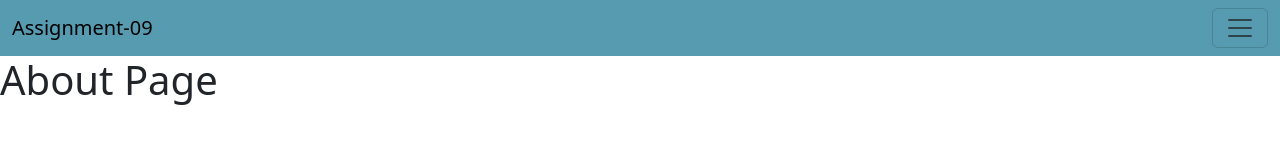
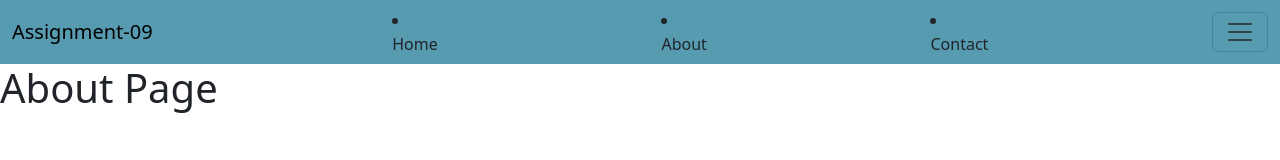
Before and after one commit to Phatfisher/MART341-WebDesign-Ma-Vang, a plain HTML site: page assignment-09/about.html in a window 1280 px wide. Drawn offline with nearby package versions, Linux system fonts and the light colour scheme.

Commit message:
Adding in more fixes.

```diff
--- a/assignment-09/about.html
+++ b/assignment-09/about.html
@@ -9,13 +9,22 @@
         <nav class="navbar navbar-light" style="background-color: #579BB1;">
             <div class="container-fluid">
               <a class="navbar-brand" href="#">Assignment-09</a>
+              <li class="nav-item">
+                <a class="nav-link" href="./index.html">Home</a>
+              </li>
+              <li class="nav-item">
+                <a class="nav-link active" aria-current="page" href="./about.html">About</a>
+              </li>
+              <li class="nav-item">
+                <a class="nav-link" href="./contact.html">Contact</a>
+              </li>
               <button class="navbar-toggler" type="button" data-bs-toggle="collapse" data-bs-target="#navbarNavAltMarkup" aria-controls="navbarNavAltMarkup" aria-expanded="false" aria-label="Toggle navigation">
                 <span class="navbar-toggler-icon"></span>
               </button>
               <div class="collapse navbar-collapse" id="navbarNavAltMarkup">
                 <div class="navbar-nav">
-                  <a class="nav-link" aria-current="page" href="./index.html">Home</a>
-                  <a class="nav-link active" href="./about.html">About</a>
+                  <a class="nav-link" href="./index.html">Home</a>
+                  <a class="nav-link" aria-current="page" href="./about.html">About</a>
                   <a class="nav-link" href="./contact.html">Contact</a>
                 </div>
               </div>
```
Also changed, not shown: assignment-09/contact.html (+11 -2 lines), assignment-09/index.html (+9 -0 lines).
